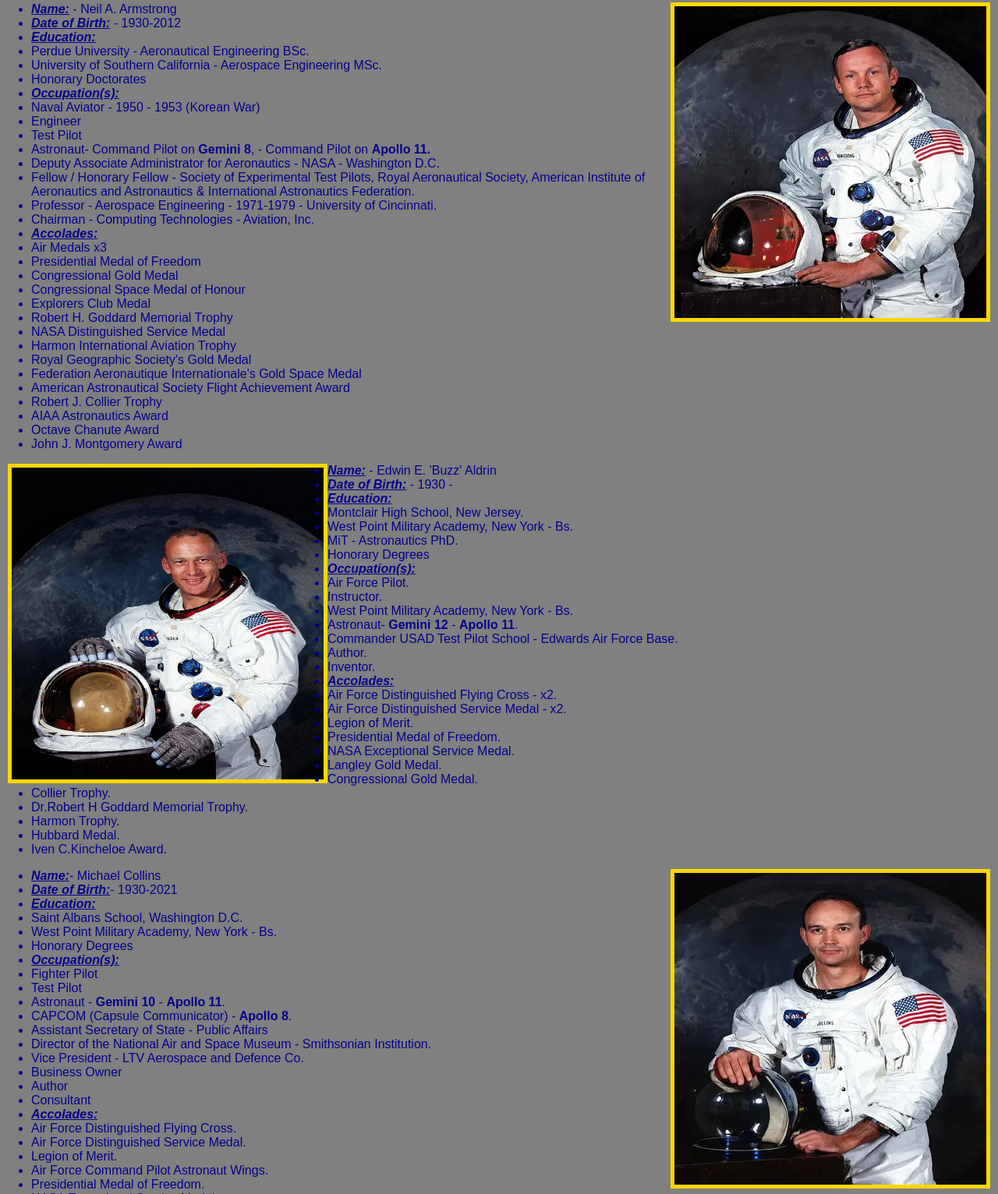
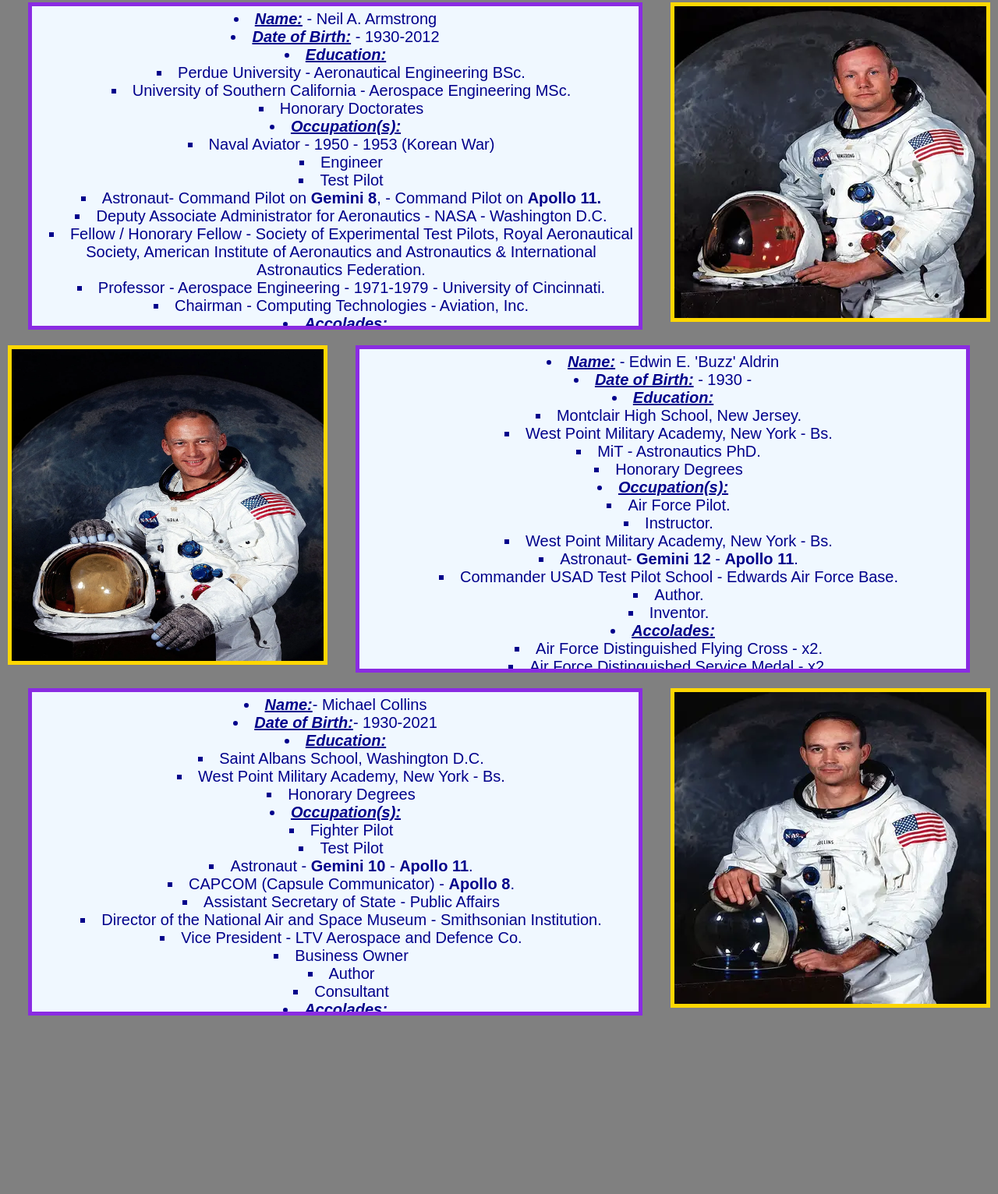
Before and after one commit to 0w3nM/html-css-portfolio1-Moon-Landing, a plain HTML site: page bio.html in a window 1280 px wide. Shown: the part 839-2371 px from the top of the page at 78% size. After the commit the page ends 2162 px from the top, so only its background shows below. Drawn offline with Linux system fonts and the light colour scheme; a web font is replaced by a local one.

Commit message:
Biographies page content styled.

```diff
--- a/assets/css/style.css
+++ b/assets/css/style.css
@@ -139,3 +139,61 @@ img.align-left {
     width:400px;
     border:5px #ffd700 solid;
 }
+
+/* text content */
+
+div ul {
+    padding:10px;
+    height:60%;
+    width:40%;
+    background-color:white;
+    margin:10px auto 10px auto;
+    text-align:center;
+    font-size:20px;
+    border:5px solid #8a2be2;
+    list-style-position:inside;
+}
+
+#armstrong {
+    padding:5px;
+    height:400px;
+    width:60%;
+    background-color:aliceblue;
+    margin:20px auto 20px auto;
+    text-align:center;
+    font-size:20px;
+    border:5px solid #8a2be2;
+    list-style-position:inside;
+    overflow-y:scroll;
+}
+
+#aldrin {
+    padding:5px;
+    height:400px;
+    width:60%;
+    background-color:aliceblue;
+    margin:20px auto 20px auto;
+    text-align:center;
+    font-size:20px;
+    border:5px solid #8a2be2;
+    list-style-position:inside;
+    overflow-y:scroll;
+}
+
+#collins{
+    padding:5px;
+    height:400px;
+    width:60%;
+    background-color:aliceblue;
+    margin:20px auto 20px auto;
+    text-align:center;
+    font-size:20px;
+    border:5px solid #8a2be2;
+    list-style-position:inside;
+    overflow-y:scroll;
+}
+
+.list {
+    list-style-type: square;
+    margin-left: 15px;
+}
```
